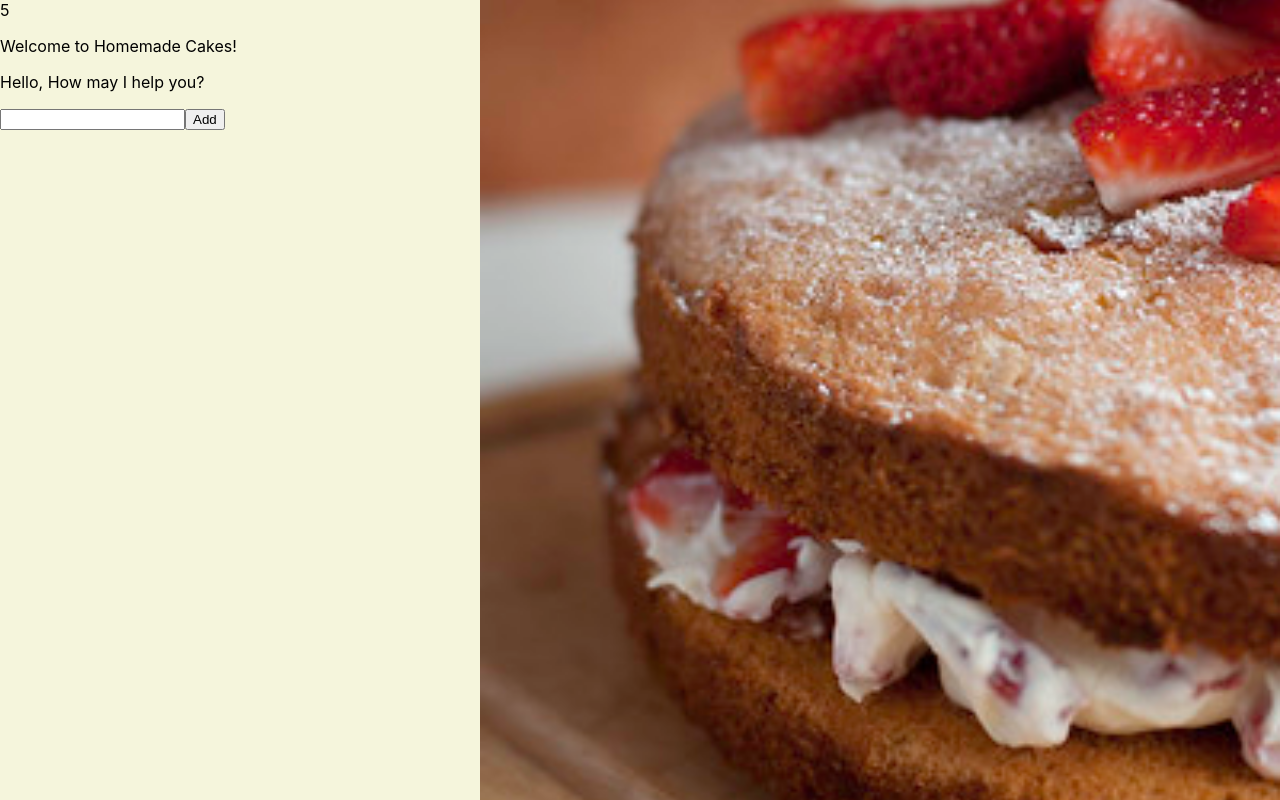
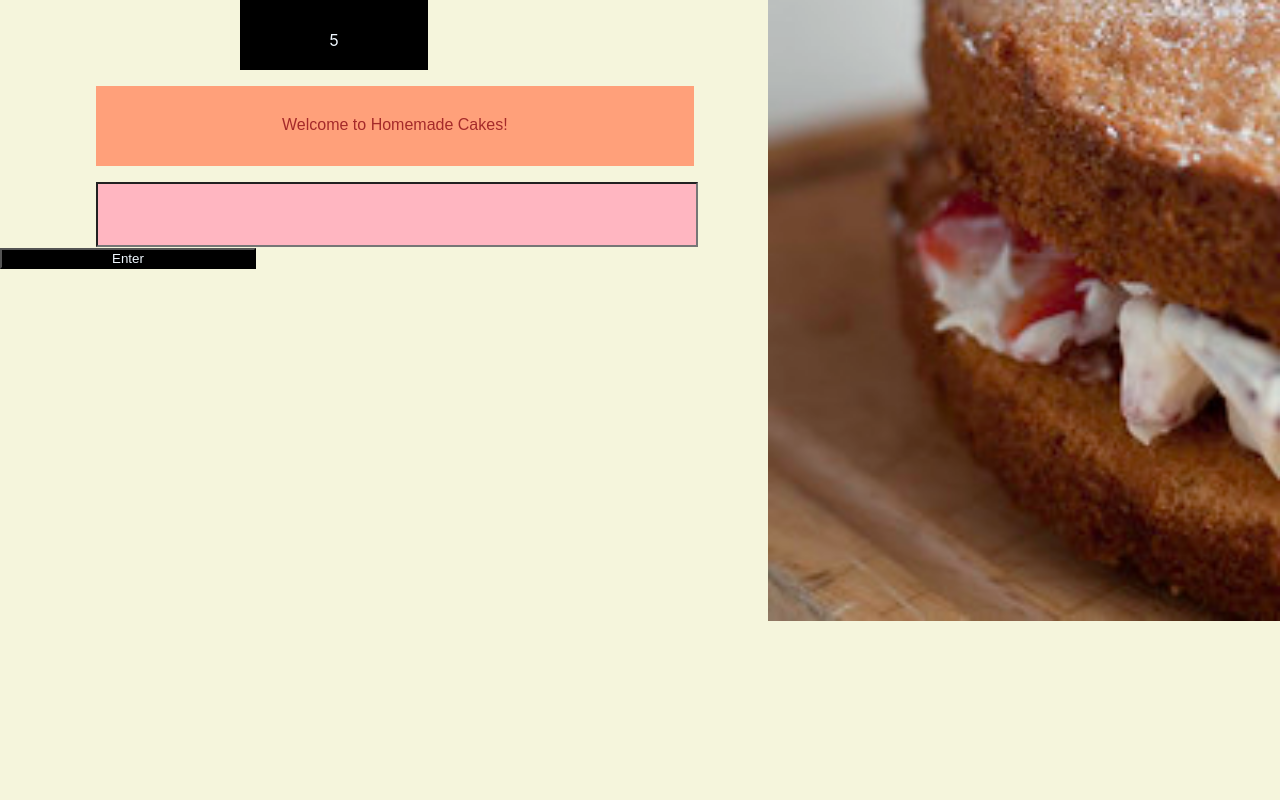
Before and after one commit to Anita771/React-Project, a React (Create React App) app in the folder my-react-project/: page / in a window 1280 px wide. Built offline with nearby package versions, Linux system fonts and the light colour scheme.

Commit message:
Ready for deployment verserio n

```diff
--- a/my-react-project/src/App.css
+++ b/my-react-project/src/App.css
@@ -1,18 +1,59 @@
-.App {
+.App.List {
+    display: flex;
+    flex-direction: column-reverse;
+
+}
+.Button {
+
+    background-color: black;
+    color: aliceblue;
+    width: 20%;
+
+
+
+
+}
+.li {
+
+    list-style-type: none;
+
+}
+.Counter {
+    display: flex;
+   justify-content: center;
+    background-color:black;
+    color: aliceblue;
+    margin-left:2.5in ;
+    padding: 30px;
+    height: 10px;
+    width: 10%;
+    justify-content: center;
+
+
+
+}
+.Menubar {
+
+    display: flex;
+    color: brown;
+    background-color: lightsalmon;
+    font-family: fantasy;
+    margin-left: 1in;
+    padding: 30px;
+    height: 20px;
+    width: 42%;
+    justify-content: center;
+
+}
+.inputs{
     display: flex;
     flex-direction: column;
-    height: 100vh;
+    margin-top: auto;
+    background-color:lightpink;
+    margin-left: 1in;
+    padding: 30px;
+    height: 0.5px;
+    width: 42%;
+    justify-content: left;
+    flex-direction: row;
 }
-.App.List {
-    display: flex;
-    flex-direction: column;
-    li:nth-child(-n+3) {
-        border: 2px solid orange;
-        margin-bottom: 1px;
-    }
-
-    li:nth-child(even) {
-        background-color: red;
-    }
-
-}
--- a/my-react-project/src/App.js
+++ b/my-react-project/src/App.js
@@ -8,15 +8,10 @@ import React from "react";
 
 
 export default function App() {
-  return (
-    <div className="App">
-      <card>
-      <Counter/>
-      <Menubar/>
-      <p>Hello, How may I help you?</p>
-      <List />
-
-      </card>
-       </div>
+  return (< div className="App">
+    <Counter/>
+    <Menubar/>
+    <List/>
+    </div>
   );
 }
--- a/my-react-project/src/Components/Backgroundimage.jsx
+++ /dev/null
@@ -1,6 +0,0 @@
-/*import cake from './cake.jpg'
-export default function Backgroundimage(){
-    return(
-        <img src={cake}  alt= 'cake'/>
-         );
-}*/
--- /dev/null
+++ b/my-react-project/src/Components/List.css
@@ -0,0 +1,24 @@
+li:nth-child(even) {
+    display: flex;
+    background-color: lightgreen;
+    margin-left:0.7in;
+    margin-top: 5mm;
+    padding: 30px;
+    height: 10px;
+    width: 42%;
+    justify-content: right;
+    flex-direction: row-reverse;
+
+}
+li:nth-child(odd) {
+    display: flex;
+    background-color:lightpink;
+    margin-top: 5mm;
+    margin-left: 0.7in;
+    padding: 30px;
+    height: 10px;
+    width: 42%;
+    justify-content: left;
+    flex-direction: row start;
+
+}
--- a/my-react-project/src/Components/List.jsx
+++ b/my-react-project/src/Components/List.jsx
@@ -1,12 +1,16 @@
 import { useState } from "react";
+import './List.css';
 
 let nextId = 0;
 function reply(message) {
-    if (message.includes("Hello", "Hi", "Moi",)) {
+    if (message.includes("Hello")) {
       return "Hello! How May I help you?";
-    } else if (message.includes("Hi")) {
-      return "Hi! How may I help you?";
-    }else if (message.includes("types of cakes")) {
+    }else if (message.includes("Hi")) {
+      return "Hi! How May I help you?";
+    }else if (message.includes("Moi")) {
+      return "Moi! How May I help you?";
+    }
+else if (message.includes("Types of cakes")) {
       return "We have variety of cakes, which one do you like?";
     }else if (message.includes("blackforest")) {
       return "Great to know, yes we do have blackforest in our menu";
@@ -21,25 +25,29 @@ function reply(message) {
 export default function List() {
 
     const [name, setName] = useState('');
-    const [artists, setArtists] = useState([]);
+    const [texts, setTexts] = useState([]);
 
     return (
         <div>
-         <input
+         <input className="inputs"
           value={name}
           onChange={e => setName(e.target.value)}
         />
-        <button onClick={() => {
-          setName('');
-          setArtists([
-            ...artists,
-            { id: nextId++, name: name },
-            { id: nextId++, name: reply(name) }
+        <button
+          className="Button"
+          onClick={() => {
+            setName('');
+            setTexts([
+              ...texts,
+              //this prints the input field
+              { id: nextId++, name: name },
+              //this prints the reply after recieving the user input
+              { id: nextId++, name: reply(name) }
           ]);
-        }} >Add</button>
-        <ul>
-          {artists.map(artist => (
-            <li key={artist.id}>{artist.name}</li>
+        }} >Enter</button>
+        <ul className="li">
+          {texts.map(text => (
+            <li key={text.id}>{text.name}</li>
           ))}
         </ul>
          </div>
--- a/my-react-project/src/index.css
+++ b/my-react-project/src/index.css
@@ -2,7 +2,7 @@
 body {
   background-image: url("./Components/cake.jpg");
   background-repeat: no-repeat;
-  background-position: 5in;
+  background-position: 8in;
   background-size: cover;
   margin: 0mm;
   background-color: beige;
```
Also changed, not shown: my-react-project/src/Components/Button.jsx (deleted, +0 -12 lines), my-react-project/src/Components/Textarea.jsx (deleted, +0 -14 lines).
